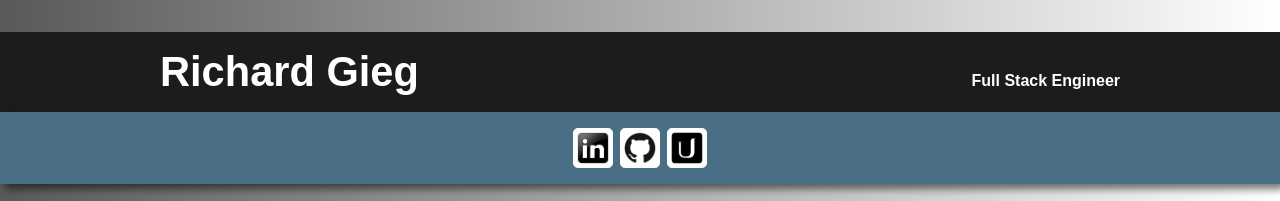
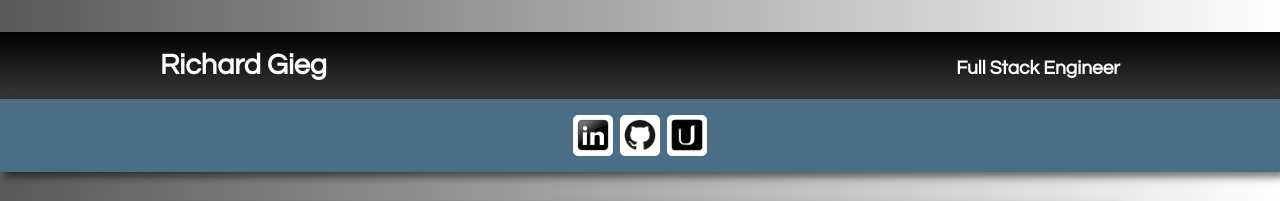
Before and after one commit to richgieg/portfolio2, a website: page src/index.html in a window 1280 px wide. Shown: the top 201 px of the page. Drawn offline with nearby package versions, Linux system fonts and the light colour scheme; files whose address does not match are found by name.

Commit message:
Change header font

```diff
--- a/src/css/main.css
+++ b/src/css/main.css
@@ -11,13 +11,15 @@ body {
 
 .header-link {
     display: block;
-    background-color: #3c3c3c;
     background-color: #1c1c1c;
+    background: linear-gradient(to bottom, #000, #333 90%);
 }
 
 .header-text {
     width: 94%;
     color: white;
+    font-family: 'Questrial', sans-serif;
+    font-weight: normal;
     margin: 2em auto 0;
     padding: 1.2em 0;
 }
@@ -25,13 +27,14 @@ body {
 .header-text > h1 {
     display: inline-block;
     width: 50%;
-    font-size: 2.6em;
+    font-size: 1.8em;
 }
 
 .header-text > h2 {
     display: inline-block;
     width: 50%;
     text-align: right;
+    font-size: 1.2em;
 }
 
 .container {
--- a/src/index.html
+++ b/src/index.html
@@ -11,6 +11,7 @@
     <meta property="og:url" content="http://www.richgieg.com">
     <meta property="og:description" content="I write software that runs on web. Front-end projects and back-end projects are cherished equally in this house.">
     <meta property="og:image" content="http://www.richgieg.com/img/fb-preview.jpg">
+    <link rel='stylesheet' href='https://fonts.googleapis.com/css?family=Questrial'>
     <!-- build:css css/main-min.css -->
     <link rel="stylesheet" href="css/foundation.css">
     <link rel="stylesheet" href="css/main.css">
```
